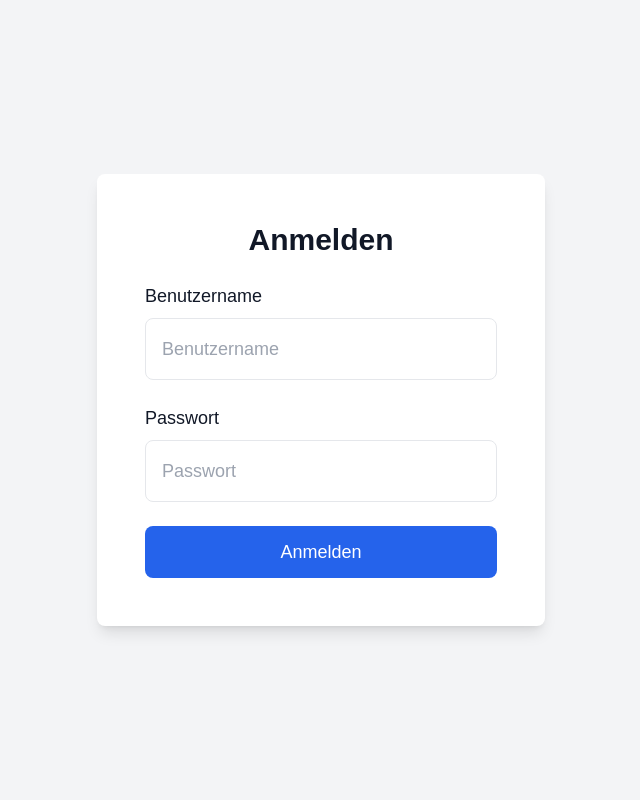
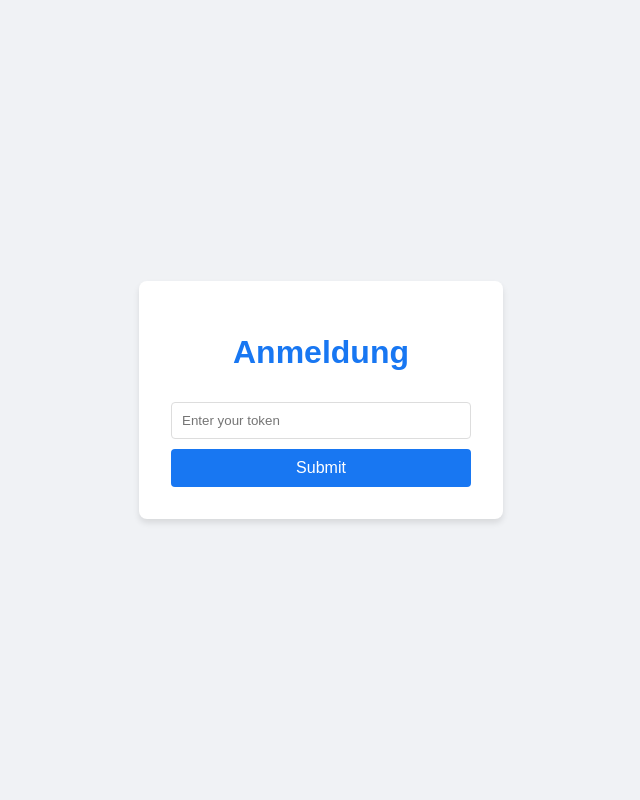
Before and after one commit to zagolaha/online-assessment, a Flask app: page /anmeldung in a window 1280 px wide. Shown: the whole page, without its empty margins (319-959 px from the left). Run offline with Flask 3, Linux system fonts and the light colour scheme; some libraries are stand-ins or nearby versions.

Commit message:
Update Anmeldung.html

```diff
--- a/templates/Anmeldung.html
+++ b/templates/Anmeldung.html
@@ -3,56 +3,85 @@
 <head>
     <meta charset="UTF-8">
     <meta name="viewport" content="width=device-width, initial-scale=1.0">
-    <title>Anmelden</title>
-    <script src="https://cdn.tailwindcss.com"></script>
-    <script>
-        tailwind.config = {
-            theme:{
-                fontFamily:{
-                    sans:['Arial']
-                }
-            }
+    <title>Anmeldung</title>
+    <style>
+        body {
+            font-family: Arial, sans-serif;
+            background-color: #f0f2f5;
+            display: flex;
+            justify-content: center;
+            align-items: center;
+            height: 100vh;
+            margin: 0;
         }
-    </script>
-    <style>
-        #error-message {
-            display: none;
+        .container {
+            background-color: white;
+            padding: 2rem;
+            border-radius: 8px;
+            box-shadow: 0 4px 6px rgba(0, 0, 0, 0.1);
+            width: 300px;
+        }
+        h1 {
+            color: #1877f2;
+            text-align: center;
+        }
+        form {
+            display: flex;
+            flex-direction: column;
+        }
+        input {
+            margin: 10px 0;
+            padding: 10px;
+            border: 1px solid #ddd;
+            border-radius: 4px;
+        }
+        button {
+            background-color: #1877f2;
+            color: white;
+            border: none;
+            padding: 10px;
+            border-radius: 4px;
+            cursor: pointer;
+            font-size: 16px;
+        }
+        button:hover {
+            background-color: #166fe5;
         }
     </style>
 </head>
-<body class="bg-gray-100 text-gray-900 flex items-center justify-center h-screen">
-
-    <div id="login-page" class="bg-white p-12 rounded-lg shadow-lg w-full max-w-md mx-auto">
-        <h2 class="text-3xl font-semibold mb-6 text-center">Anmelden</h2>
-        <form id="login-form" onsubmit="event.preventDefault(); handleLogin();">
-            <div class="mb-6">
-                <label class="block text-lg font-medium mb-2" for="username">Benutzername</label>
-                <input class="w-full p-4 border rounded-lg text-lg" type="text" id="username" placeholder="Benutzername">
-            </div>
-            <div class="mb-6">
-                <label class="block text-lg font-medium mb-2" for="password">Passwort</label>
-                <input class="w-full p-4 border rounded-lg text-lg" type="password" id="password" placeholder="Passwort">
-            </div>
-            <div id="error-message" class="text-red-500 mb-6 text-center">Falscher Benutzername oder falsches Passwort.</div>
-            <button class="bg-blue-600 text-white px-6 py-3 rounded-lg w-full text-lg hover:bg-blue-700" type="submit">Anmelden</button>
+<body>
+    <div class="container">
+        <h1>Anmeldung</h1>
+        <form id="tokenForm">
+            <input type="text" id="token" name="token" placeholder="Enter your token" required>
+            <button type="submit">Submit</button>
         </form>
     </div>
 
     <script>
-        function handleLogin() {
-            const username = document.getElementById('username').value;
-            const password = document.getElementById('password').value;
-
-            const correctUsername = 'testuser';
-            const correctPassword = 'password123';
-
-            if (username === correctUsername && password === correctPassword) {
-                window.location.href = 'https://www.google.com';
-            } else {
-                document.getElementById('error-message').style.display = 'block';
-            }
-        }
+        document.getElementById('tokenForm').addEventListener('submit', function(e) {
+            e.preventDefault();
+            var token = document.getElementById('token').value;
+            fetch('/validate_token', {
+                method: 'POST',
+                headers: {
+                    'Content-Type': 'application/x-www-form-urlencoded',
+                },
+                body: 'token=' + encodeURIComponent(token)
+            })
+            .then(response => response.json())
+            .then(data => {
+                if (data.success) {
+                    window.location.href = '/user_dashboard';
+                } else {
+                    alert('Invalid token. Please try again.');
+                }
+            })
+            .catch(error => {
+                console.error('Error:', error);
+                alert('An error occurred. Please try again.');
+            });
+        });
     </script>
-
 </body>
 </html>
```
